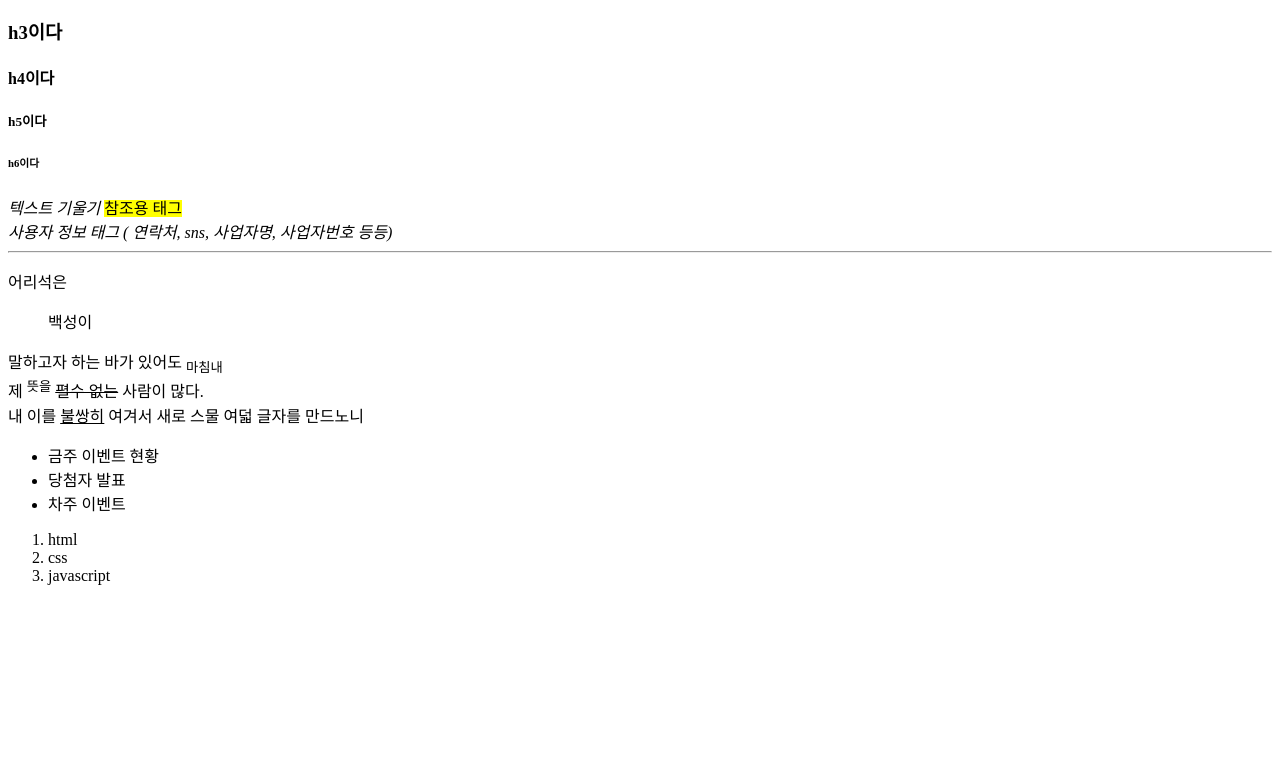
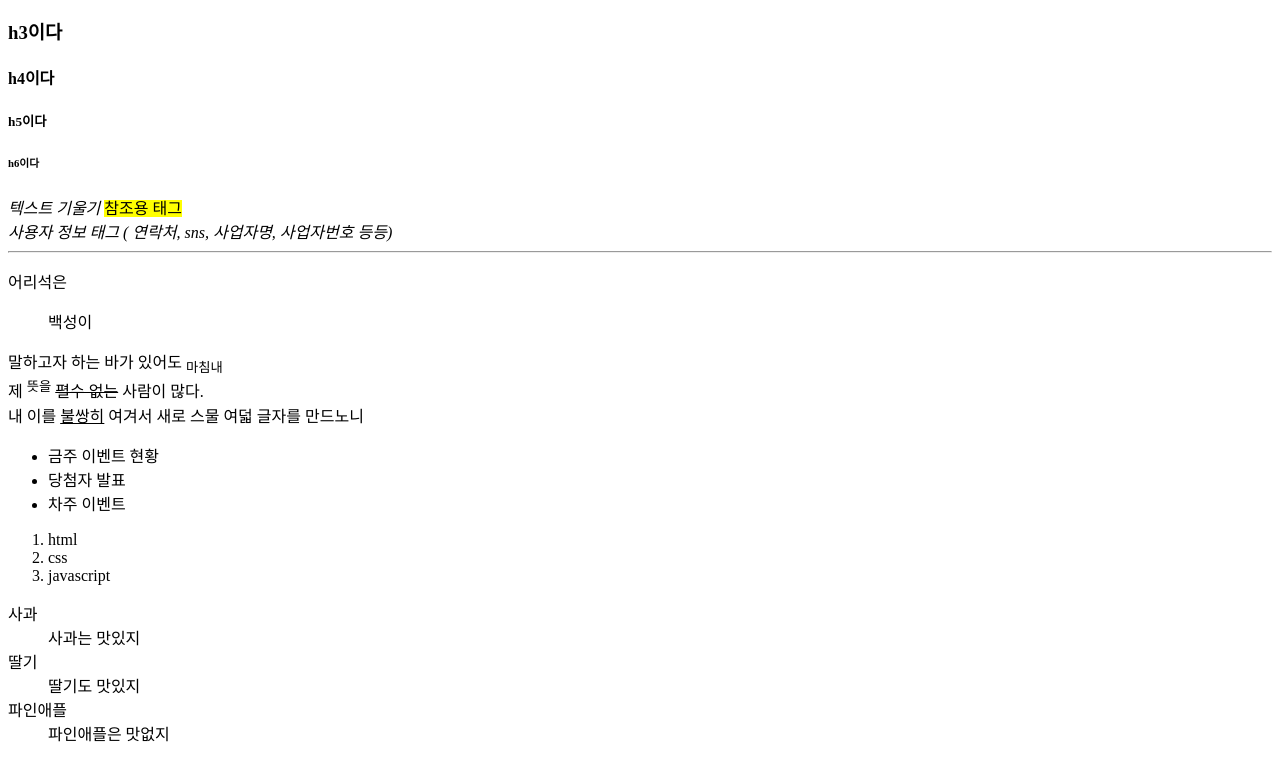
Before and after one commit to YeongGun/-, a plain HTML site: page 2023-11-01/index.html in a window 1280 px wide. Shown: the part 247-1008 px from the top of the page. Before the commit the page ends 848 px from the top, so only its background shows below. Drawn offline with Linux system fonts and the light colour scheme.

Commit message:
2023/11/01

```diff
--- a/2023-11-01/index.html
+++ b/2023-11-01/index.html
@@ -58,6 +58,15 @@
             <li>css</li>
             <li>javascript</li>
         </ol>
+
+        <dl>
+            <dt>사과</dt>
+            <dd>사과는 맛있지</dd>
+            <dt>딸기</dt>
+            <dd>딸기도 맛있지</dt>
+            <dt>파인애플</dt>
+            <dd>파인애플은 맛없지</dd>
+        </dl>
 </body>
 </html>
 
```
